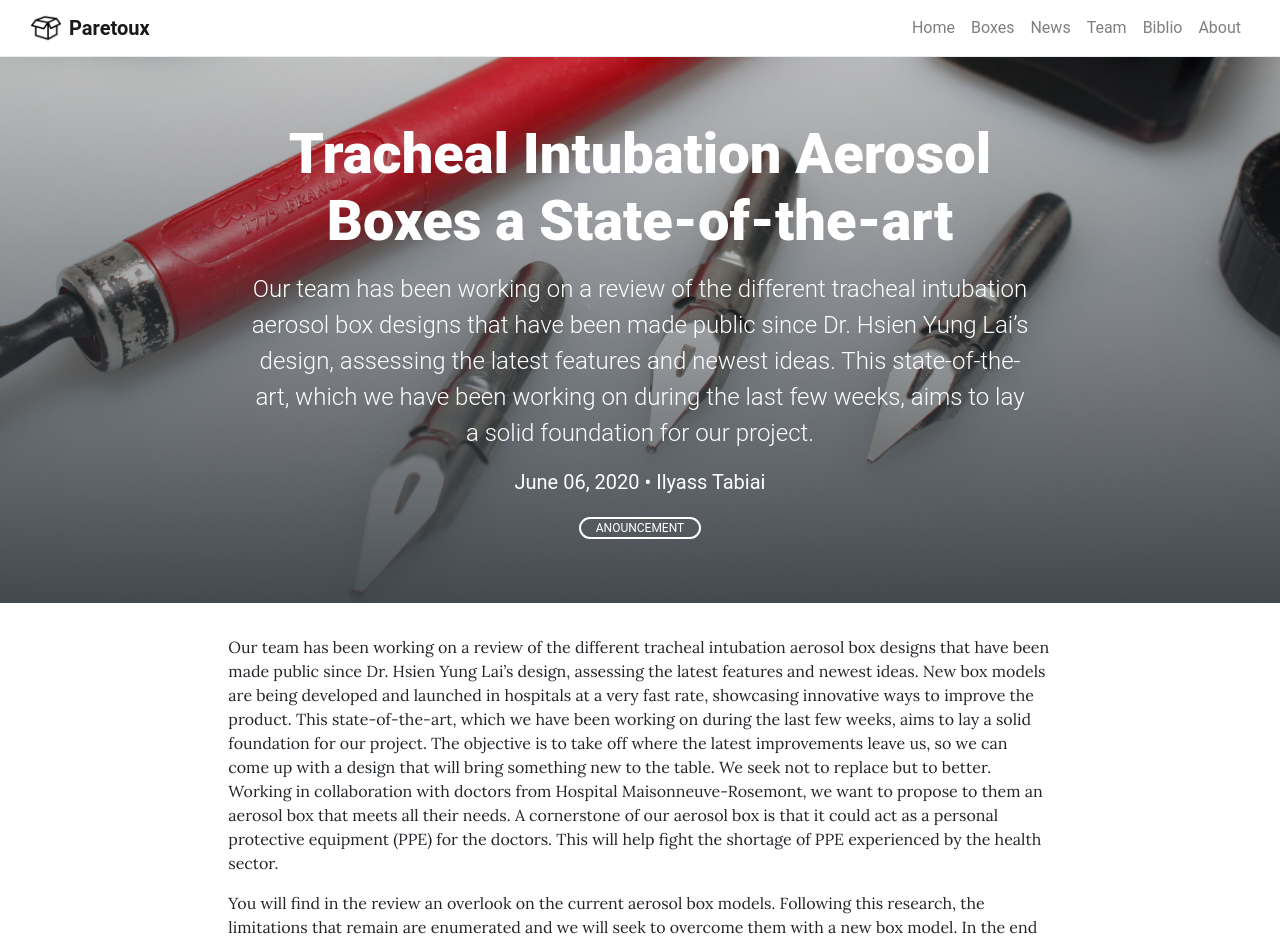
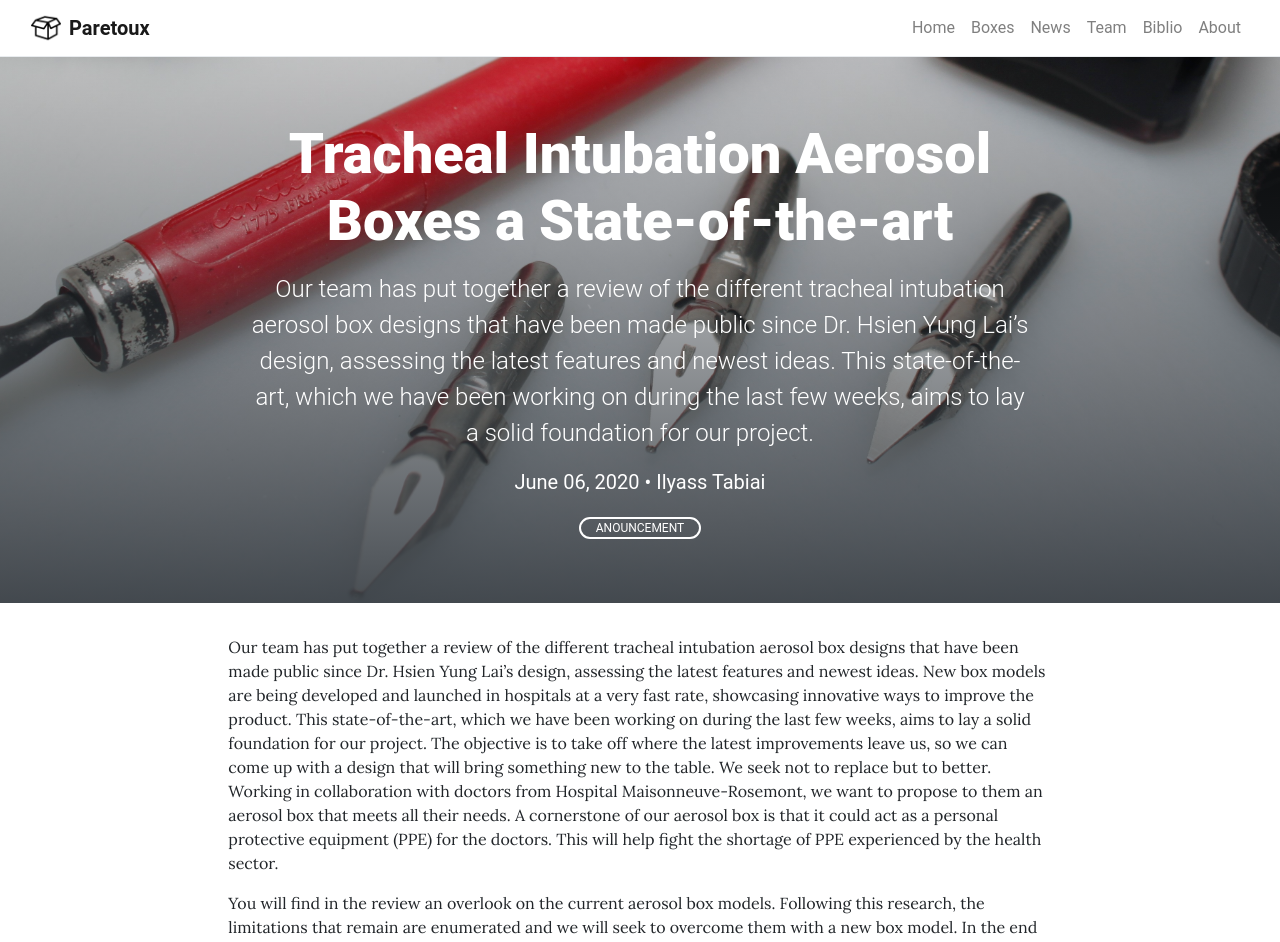
Before and after one commit to paretoux/paretoux.github.io, a Jekyll site: the page built from _posts/2020-06-06-firstdraft.md, in a window 1280 px wide. Shown: the top 942 px of the page. Built offline with Jekyll 4.4.1, drawn with Linux system fonts in a browser that asks for light colours.

Commit message:
Update 2020-06-06-firstdraft.md

```diff
--- a/_posts/2020-06-06-firstdraft.md
+++ b/_posts/2020-06-06-firstdraft.md
@@ -1,12 +1,12 @@
 ---
 title: Tracheal Intubation Aerosol Boxes a State-of-the-art
-description: Our team has been working on a review of the different tracheal intubation aerosol box designs that have been made public since Dr. Hsien Yung Lai’s design, assessing the latest features and newest ideas. This state-of-the-art, which we have been working on during the last few weeks, aims to lay a solid foundation for our project.
+description: Our team has put together a review of the different tracheal intubation aerosol box designs that have been made public since Dr. Hsien Yung Lai’s design, assessing the latest features and newest ideas. This state-of-the-art, which we have been working on during the last few weeks, aims to lay a solid foundation for our project.
 background: assets/img/splash/plume.jpg
 author: [Ilyass Tabiai]
 categories: [anouncement]
 ---
 
-Our team has been working on a review of the different tracheal intubation aerosol box designs that have been made public since Dr. Hsien Yung Lai’s design, assessing the latest features and newest ideas. New box models are being developed and launched in hospitals at a very fast rate, showcasing innovative ways to improve the product.  This state-of-the-art, which we have been working on during the last few weeks, aims to lay a solid foundation for our project. The objective is to take off where the latest improvements leave us, so we can come up with a design that will bring something new to the table. We seek not to replace but to better. Working in collaboration with doctors from Hospital Maisonneuve-Rosemont, we want to propose to them an aerosol box that meets all their needs. A cornerstone of our aerosol box is that it could act as a personal protective equipment (PPE) for the doctors. This will help fight the shortage of PPE experienced by the health sector.
+Our team has put together a review of the different tracheal intubation aerosol box designs that have been made public since Dr. Hsien Yung Lai’s design, assessing the latest features and newest ideas. New box models are being developed and launched in hospitals at a very fast rate, showcasing innovative ways to improve the product.  This state-of-the-art, which we have been working on during the last few weeks, aims to lay a solid foundation for our project. The objective is to take off where the latest improvements leave us, so we can come up with a design that will bring something new to the table. We seek not to replace but to better. Working in collaboration with doctors from Hospital Maisonneuve-Rosemont, we want to propose to them an aerosol box that meets all their needs. A cornerstone of our aerosol box is that it could act as a personal protective equipment (PPE) for the doctors. This will help fight the shortage of PPE experienced by the health sector.
 
 You will find in the review an overlook on the current aerosol box models. Following this research, the limitations that remain are enumerated and we will seek to overcome them with a new box model. In the end we have targeted three main features that will guide our design. The enhanced ergonomics of the box, the better containment of the aerosol inside the box, and the careful choice of the box’s material. These aspects are reflected upon, as we seek to design an optimal aerosol box.
 
```
